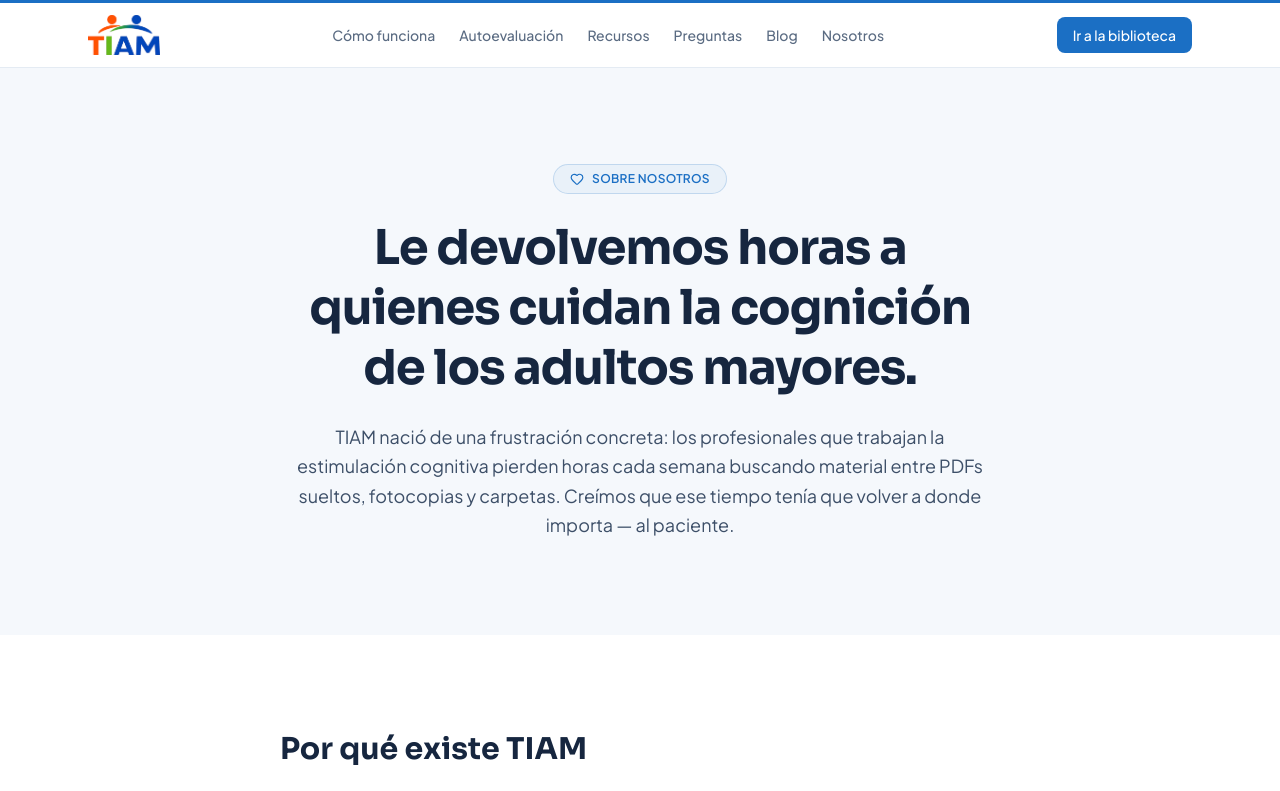
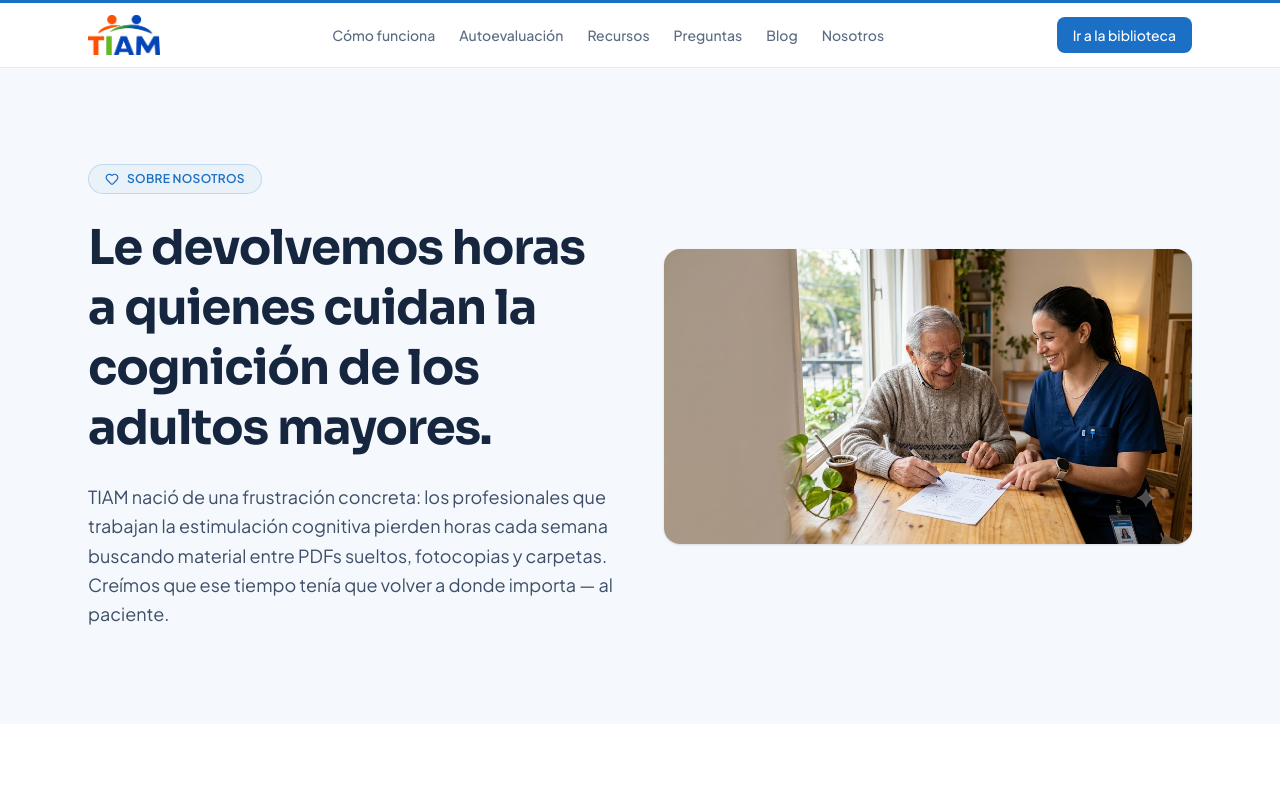
Before and after one commit to manukpo10/TIAM-frontend, a React (Vite) app: page /nosotros in a window 1280 px wide. Shown: the top 791 px of the page. Built offline with nearby package versions, Linux system fonts and the light colour scheme.

Commit message:
feat(about): add mission hero image to /nosotros

```diff
--- a/src/pages/about/AboutPage.tsx
+++ b/src/pages/about/AboutPage.tsx
@@ -4,6 +4,7 @@ import { Heart, Clock, ShieldCheck, MapPin, Sparkles } from 'lucide-react'
 import { PublicHeader } from '@/components/layout/PublicHeader'
 import { PublicFooter } from '@/components/layout/PublicFooter'
 import { Button } from '@/components/ui/Button'
+import nosotrosHero from '@/assets/nosotros-hero.jpg'
 
 const VALUES = [
   {
@@ -45,7 +46,9 @@ export function AboutPage() {
       <main className="flex-1">
         {/* Hero */}
         <section className="bg-slate-50 py-16 md:py-24">
-          <div className="max-w-3xl mx-auto px-4 sm:px-6 text-center">
+          <div className="max-w-6xl mx-auto px-4 sm:px-6">
+            <div className="grid items-center gap-12 lg:grid-cols-2">
+              <div>
                 <div className="inline-flex items-center gap-2 rounded-full border border-tiam-blue/20 bg-tiam-blue/5 px-4 py-1.5 mb-6">
                   <Heart className="h-3.5 w-3.5 text-tiam-blue" />
                   <span className="text-xs font-semibold uppercase tracking-wide text-tiam-blue">
@@ -60,6 +63,16 @@ export function AboutPage() {
                   cognitiva pierden horas cada semana buscando material entre PDFs sueltos, fotocopias y
                   carpetas. Creímos que ese tiempo tenía que volver a donde importa — al paciente.
                 </p>
+              </div>
+              <img
+                src={nosotrosHero}
+                alt="Una profesional de la salud acompaña a un adulto mayor mientras completan juntos una ficha de estimulación cognitiva, junto a una ventana con luz natural"
+                className="w-full rounded-2xl shadow-sm"
+                width={1024}
+                height={572}
+                fetchPriority="high"
+              />
+            </div>
           </div>
         </section>
 
```
Also changed, not shown: src/assets/nosotros-hero.jpg (added). Lines whose indentation alone changed are shown as unchanged.
